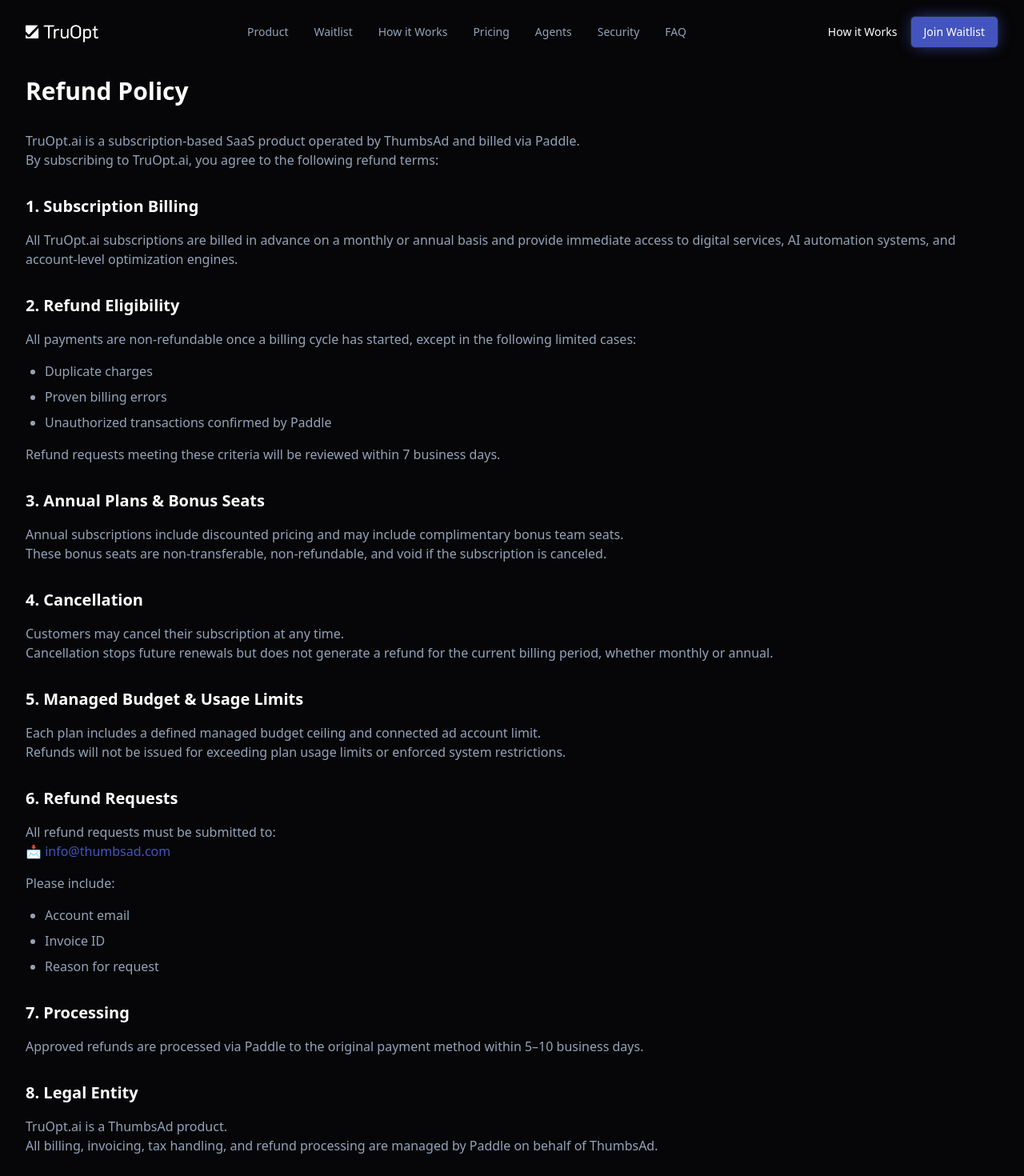
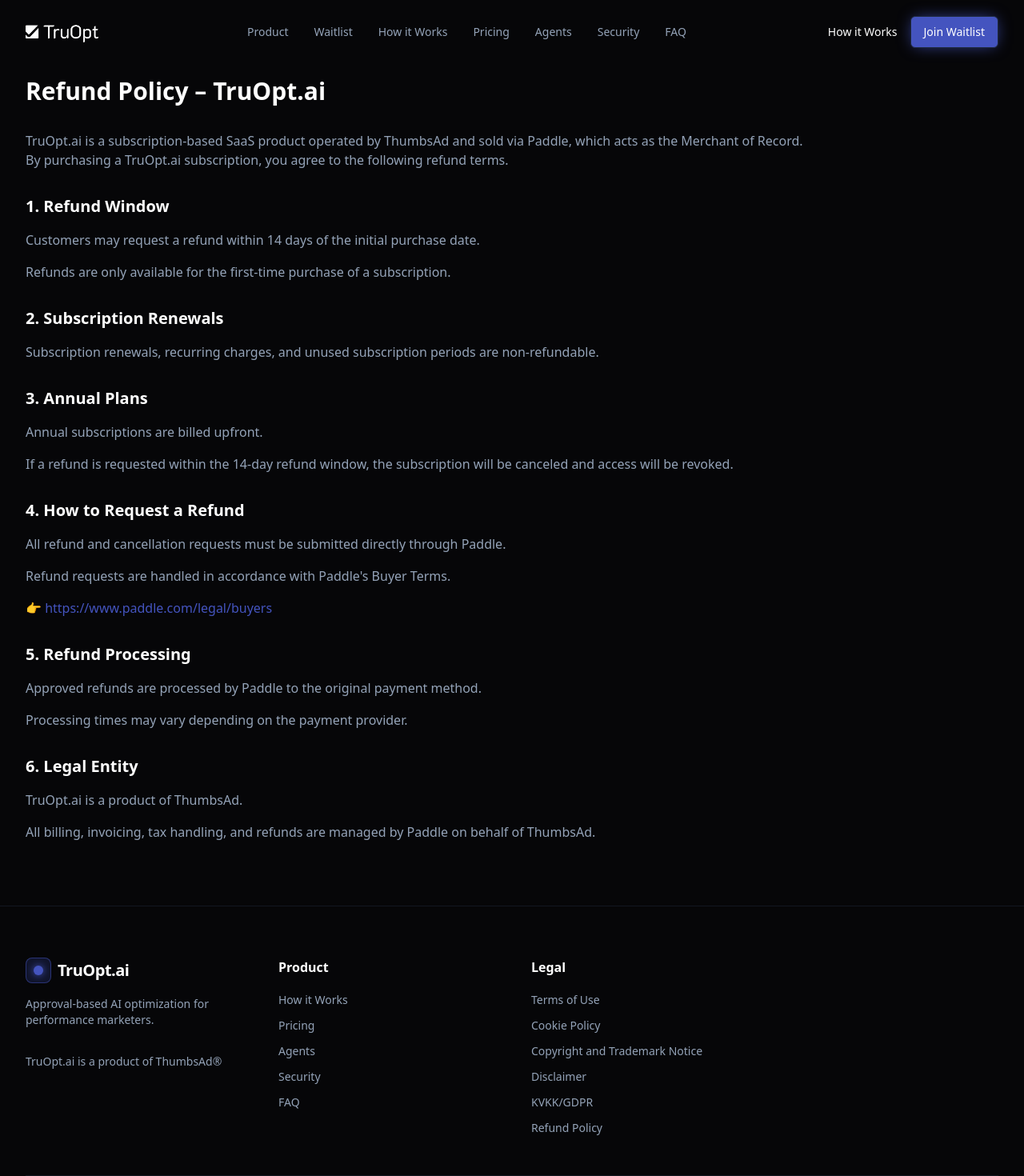
Before and after one commit to tekbasdeniz/truopt-v1-landing, a Next.js app: page /en/refund-policy in a window 1280 px wide. Shown: the top 1470 px of the page at 80% size. Built offline with nearby package versions, Linux system fonts and the light colour scheme.

Commit message:
[REFACTOR] Change refund policy texts, delete rows from pricing card

```diff
--- a/components/legal/refund-policy-content.tsx
+++ b/components/legal/refund-policy-content.tsx
@@ -3,78 +3,60 @@
 export const RefundPolicyContent = () => {
     return (
         <div className="prose prose-invert max-w-none text-muted-foreground">
-            <h1 className="text-3xl font-bold text-foreground mb-8">Refund Policy</h1>
+            <h1 className="text-3xl font-bold text-foreground mb-8">Refund Policy – TruOpt.ai</h1>
 
             <p className="mb-6">
-                TruOpt.ai is a subscription-based SaaS product operated by ThumbsAd and billed via Paddle.
+                TruOpt.ai is a subscription-based SaaS product operated by ThumbsAd and sold via Paddle, which acts as the Merchant of Record.
                 <br />
-                By subscribing to TruOpt.ai, you agree to the following refund terms:
+                By purchasing a TruOpt.ai subscription, you agree to the following refund terms.
             </p>
 
-            <h2 className="text-xl font-semibold text-foreground mt-8 mb-4">1. Subscription Billing</h2>
+            <h2 className="text-xl font-semibold text-foreground mt-8 mb-4">1. Refund Window</h2>
             <p className="mb-4">
-                All TruOpt.ai subscriptions are billed in advance on a monthly or annual basis and provide immediate access to digital services, AI automation systems, and account-level optimization engines.
+                Customers may request a refund within 14 days of the initial purchase date.
+            </p>
+            <p className="mb-4">
+                Refunds are only available for the first-time purchase of a subscription.
             </p>
 
-            <h2 className="text-xl font-semibold text-foreground mt-8 mb-4">2. Refund Eligibility</h2>
+            <h2 className="text-xl font-semibold text-foreground mt-8 mb-4">2. Subscription Renewals</h2>
             <p className="mb-4">
-                All payments are non-refundable once a billing cycle has started, except in the following limited cases:
-            </p>
-            <ul className="list-disc pl-6 mb-4 space-y-2">
-                <li>Duplicate charges</li>
-                <li>Proven billing errors</li>
-                <li>Unauthorized transactions confirmed by Paddle</li>
-            </ul>
-            <p className="mb-6">
-                Refund requests meeting these criteria will be reviewed within 7 business days.
+                Subscription renewals, recurring charges, and unused subscription periods are non-refundable.
             </p>
 
-            <h2 className="text-xl font-semibold text-foreground mt-8 mb-4">3. Annual Plans & Bonus Seats</h2>
+            <h2 className="text-xl font-semibold text-foreground mt-8 mb-4">3. Annual Plans</h2>
             <p className="mb-4">
-                Annual subscriptions include discounted pricing and may include complimentary bonus team seats.
-                <br />
-                These bonus seats are non-transferable, non-refundable, and void if the subscription is canceled.
+                Annual subscriptions are billed upfront.
+            </p>
+            <p className="mb-4">
+                If a refund is requested within the 14-day refund window, the subscription will be canceled and access will be revoked.
             </p>
 
-            <h2 className="text-xl font-semibold text-foreground mt-8 mb-4">4. Cancellation</h2>
+            <h2 className="text-xl font-semibold text-foreground mt-8 mb-4">4. How to Request a Refund</h2>
             <p className="mb-4">
-                Customers may cancel their subscription at any time.
-                <br />
-                Cancellation stops future renewals but does not generate a refund for the current billing period, whether monthly or annual.
+                All refund and cancellation requests must be submitted directly through Paddle.
+            </p>
+            <p className="mb-4">
+                Refund requests are handled in accordance with Paddle's Buyer Terms.
+            </p>
+            <p className="mb-6">
+                👉 <a href="https://www.paddle.com/legal/buyers" target="_blank" rel="noopener noreferrer" className="text-primary hover:underline">https://www.paddle.com/legal/buyers</a>
             </p>
 
-            <h2 className="text-xl font-semibold text-foreground mt-8 mb-4">5. Managed Budget & Usage Limits</h2>
+            <h2 className="text-xl font-semibold text-foreground mt-8 mb-4">5. Refund Processing</h2>
             <p className="mb-4">
-                Each plan includes a defined managed budget ceiling and connected ad account limit.
-                <br />
-                Refunds will not be issued for exceeding plan usage limits or enforced system restrictions.
+                Approved refunds are processed by Paddle to the original payment method.
+            </p>
+            <p className="mb-6">
+                Processing times may vary depending on the payment provider.
             </p>
 
-            <h2 className="text-xl font-semibold text-foreground mt-8 mb-4">6. Refund Requests</h2>
+            <h2 className="text-xl font-semibold text-foreground mt-8 mb-4">6. Legal Entity</h2>
             <p className="mb-4">
-                All refund requests must be submitted to:
-                <br />
-                📩 <a href="mailto:info@thumbsad.com" className="text-primary hover:underline">info@thumbsad.com</a>
+                TruOpt.ai is a product of ThumbsAd.
             </p>
             <p className="mb-4">
-                Please include:
-            </p>
-            <ul className="list-disc pl-6 mb-4 space-y-2">
-                <li>Account email</li>
-                <li>Invoice ID</li>
-                <li>Reason for request</li>
-            </ul>
-
-            <h2 className="text-xl font-semibold text-foreground mt-8 mb-4">7. Processing</h2>
-            <p className="mb-6">
-                Approved refunds are processed via Paddle to the original payment method within 5–10 business days.
-            </p>
-
-            <h2 className="text-xl font-semibold text-foreground mt-8 mb-4">8. Legal Entity</h2>
-            <p className="mb-4">
-                TruOpt.ai is a ThumbsAd product.
-                <br />
-                All billing, invoicing, tax handling, and refund processing are managed by Paddle on behalf of ThumbsAd.
+                All billing, invoicing, tax handling, and refunds are managed by Paddle on behalf of ThumbsAd.
             </p>
         </div>
     )
--- a/components/sections/pricing-section.tsx
+++ b/components/sections/pricing-section.tsx
@@ -18,7 +18,6 @@
             description: "Essential tools for small teams.",
             features: [
                 { name: "Google Ads Accounts", value: "Up to 3" },
-                { name: "Managed Ad Spend", value: "Up to $5,000 / mo" },
                 { name: "AI Campaign Optimization", value: true },
                 { name: "Smart Recommendations & Alerts", value: true },
                 { name: "Auto-Executed Optimization Actions", value: false },
@@ -38,7 +37,6 @@
             description: "Advanced AI for growing agencies.",
             features: [
                 { name: "Google Ads Accounts", value: "Up to 10" },
-                { name: "Managed Ad Spend", value: "Up to $25,000 / mo" },
                 { name: "AI Campaign Optimization", value: true },
                 { name: "Smart Recommendations & Alerts", value: true },
                 { name: "Auto-Executed Optimization Actions", value: true },
@@ -59,7 +57,6 @@
             description: "Full control for large scale operations.",
             features: [
                 { name: "Google Ads Accounts", value: "Unlimited" },
-                { name: "Managed Ad Spend", value: "Unlimited" },
                 { name: "AI Campaign Optimization", value: true },
                 { name: "Smart Recommendations & Alerts", value: true },
                 { name: "Auto-Executed Optimization Actions", value: true },
```
